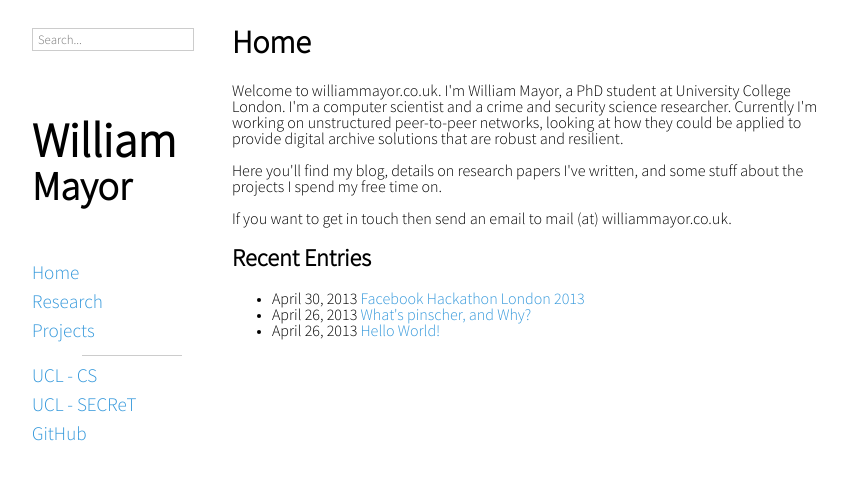
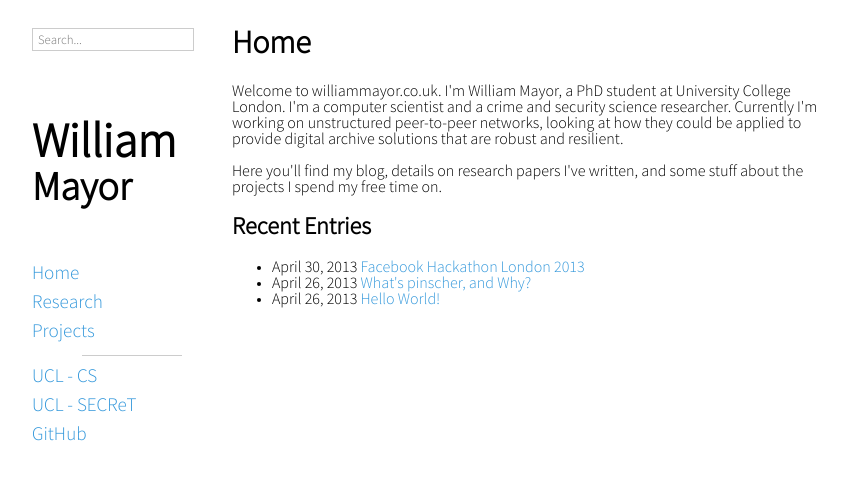
Before and after one commit to WilliamMayor/williammayor.github.io, a Jekyll site: the page built from index.html, in a window 1280 px wide. Shown: the top 480 px of the page, without its empty margins (208-1055 px from the left). Built offline with Jekyll 4.4.1, drawn with Linux system fonts in a browser that asks for light colours.

Commit message:
removed email from index

```diff
--- a/index.html
+++ b/index.html
@@ -9,9 +9,6 @@
 <p>
     Here you'll find my blog, details on research papers I've written, and some stuff about the projects I spend my free time on.
 </p>
-<p>
-    If you want to get in touch then send an email to mail (at) williammayor.co.uk.
-</p>
 <h2>Recent Entries</h2>
 <ul>
 {% for post in site.posts limit:5 %}
```
